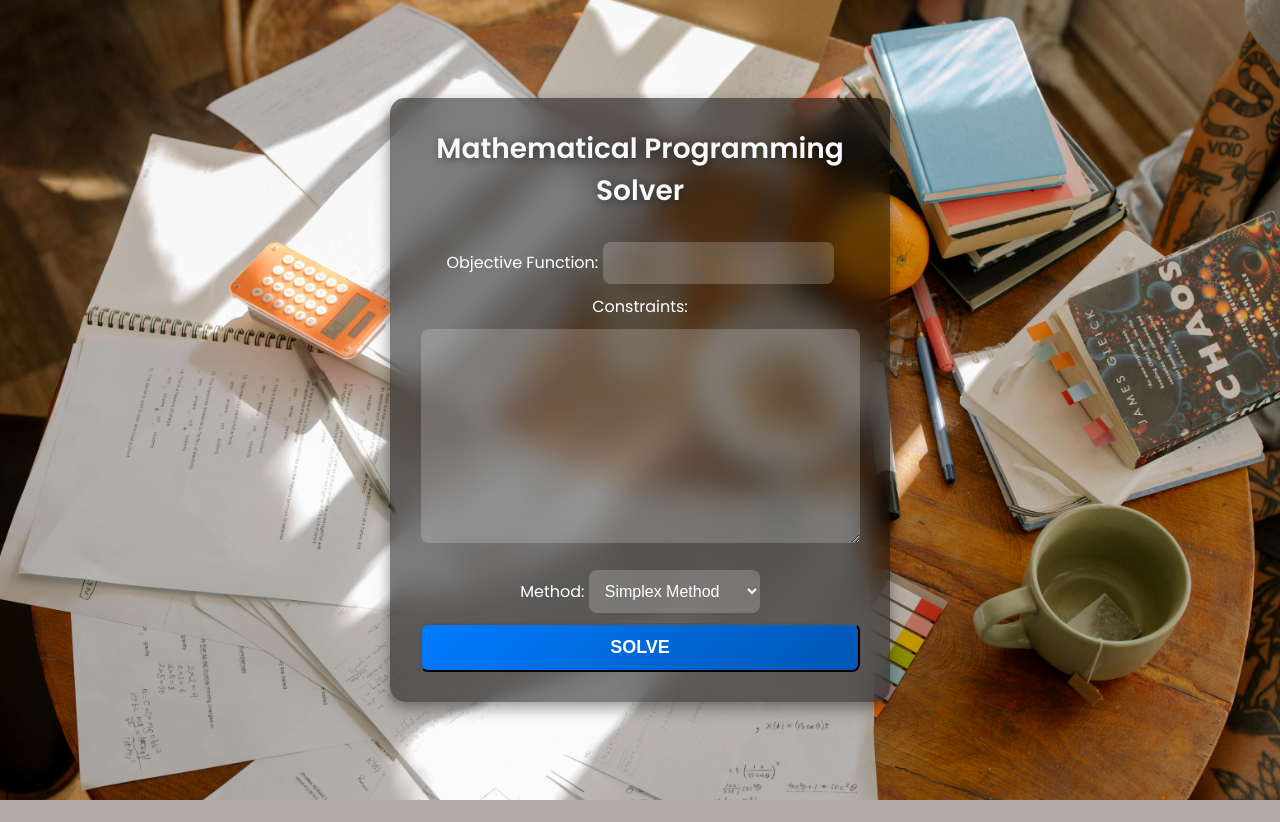
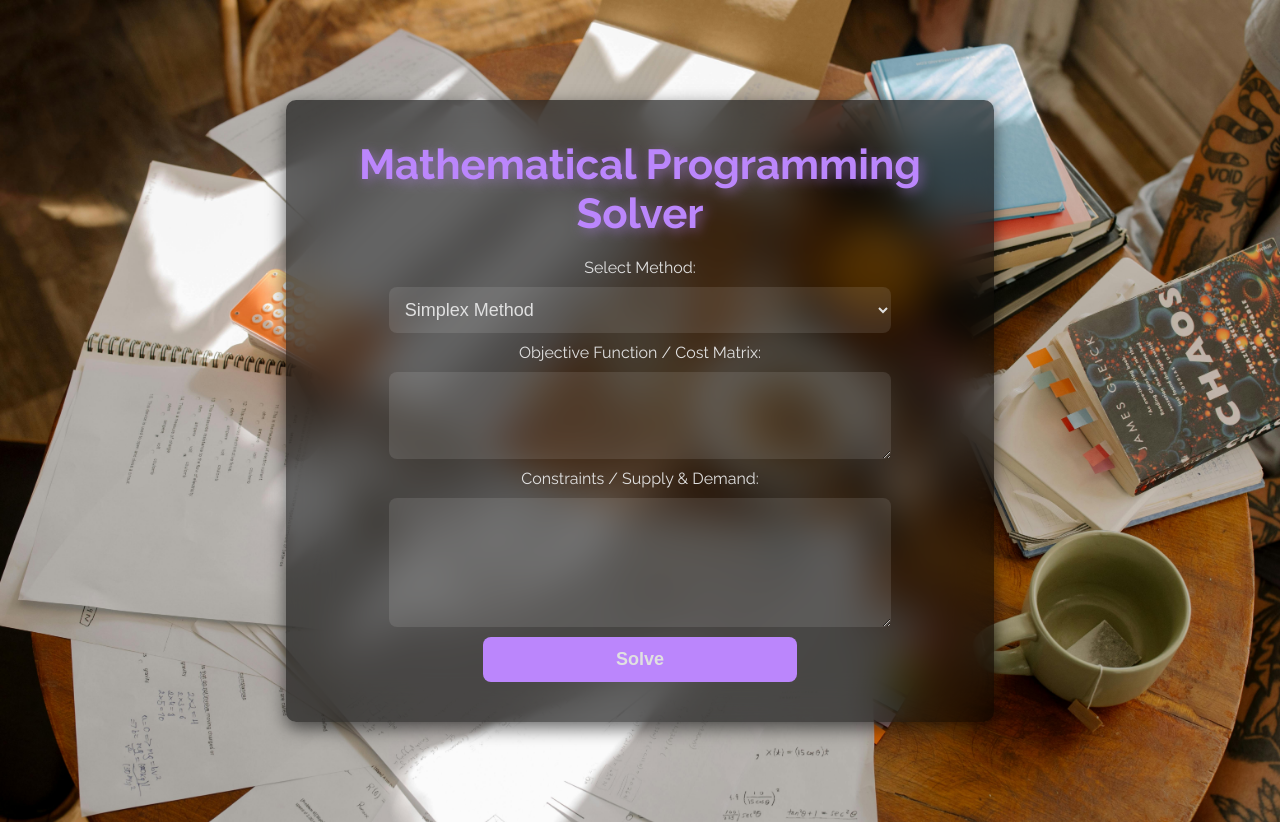
Before and after one commit to Charan545/MP_Project, a Django app: page /solve/ in a window 1280 px wide. Before the commit the page ends 800 px from the top, so only its background shows below. Run offline with Django 5.2, Linux system fonts and the light colour scheme.

Commit message:
Third Commit

```diff
--- a/mysite/optimization/templates/optimization/index.html
+++ b/mysite/optimization/templates/optimization/index.html
@@ -3,9 +3,9 @@
 <head>
     <meta charset="UTF-8">
     <meta name="viewport" content="width=device-width, initial-scale=1.0">
-    <title>Mathematical Programming</title>
+    <title>Mathematical Programming Solver</title>
     <style>
-        @import url('https://fonts.googleapis.com/css2?family=Poppins:wght@300;400;600&display=swap');
+        @import url('https://fonts.googleapis.com/css2?family=Raleway:wght@300;400;700&display=swap');
 
         * {
             margin: 0;
@@ -13,67 +13,60 @@
             box-sizing: border-box;
         }
         body {
-            font-family: 'Poppins', sans-serif;
+            font-family: 'Raleway', sans-serif;
             background: url('/static/background1.jpg') no-repeat center center fixed;
             background-size: cover;
-            background-color: rgba(0, 0, 0, 0.6); /* Darkened background */
-            display: flex;
-            justify-content: center;
-            align-items: center;
-            height: 100vh;
-            color: white;
+            background-color: #0D0D0D;
+            color: #E0E0E0;
+            text-align: center;
+            padding: 50px;
         }
         .container {
-            background: rgba(0, 0, 0, 0.5); /* Darkened transparent box */
-            padding: 30px;
-            border-radius: 15px;
-            backdrop-filter: blur(15px);
+            width: 60%;
+            margin: 50px auto;
+            background: rgba(0, 0, 0, 0.6);
+            backdrop-filter: blur(20px);
+            padding: 40px;
+            border-radius: 10px;
             text-align: center;
-            box-shadow: 0 6px 15px rgba(0, 0, 0, 0.4);
-            max-width: 500px;
-            width: 90%;
-            position: absolute;
-            top: 50%;
-            left: 50%;
-            transform: translate(-50%, -50%);
+            box-shadow: 0 6px 18px rgba(0, 0, 0, 0.6);
         }
         h1 {
-            font-size: 28px;
-            font-weight: 600;
-            margin-bottom: 20px;
-            color: #f8f9fa;
-            text-shadow: 2px 2px 10px rgba(0, 0, 0, 0.5);
+            font-size: 42px;
+            font-weight: 700;
+            color: #BB86FC;
+            text-shadow: 3px 3px 12px rgba(187, 134, 252, 0.5);
         }
         form {
             display: flex;
             flex-direction: column;
+            align-items: center;
+            margin-top: 20px;
         }
-        input, textarea, select {
+        select, input, textarea {
+            width: 80%;
+            padding: 12px;
             margin: 10px 0;
+            font-size: 18px;
+            border-radius: 8px;
+            border: none;
+            background: rgba(255, 255, 255, 0.1);
+            color: #E0E0E0;
+        }
+        button {
+            width: 50%;
             padding: 12px;
+            font-size: 18px;
+            font-weight: 600;
+            background: #BB86FC;
             border: none;
             border-radius: 8px;
-            font-size: 16px;
-            background: rgba(255, 255, 255, 0.2);
-            color: white;
-            outline: none;
-        }
-        input::placeholder, textarea::placeholder {
-            color: rgba(255, 255, 255, 0.7);
-        }
-        button {
-            background: linear-gradient(135deg, #007BFF, #0056b3);
-            color: white;
+            color: #E0E0E0;
             cursor: pointer;
-            transition: all 0.3s ease;
-            padding: 12px;
-            border-radius: 8px;
-            font-size: 18px;
-            font-weight: 600;
-            text-transform: uppercase;
+            transition: 0.3s;
         }
         button:hover {
-            background: linear-gradient(135deg, #0056b3, #003f7f);
+            background: #9b67f5;
             transform: scale(1.05);
         }
     </style>
@@ -83,7 +76,16 @@
         <h1>Mathematical Programming Solver</h1>
         <form method="post" action="/solve/">
             {% csrf_token %}
-            {{ form.as_p }}
+            <label for="method">Select Method:</label>
+            <select name="method" id="method">
+                <option value="simplex">Simplex Method</option>
+                <option value="graphical">Graphical Method</option>
+                <option value="modi">MODI Method</option>
+            </select>
+            <label for="objective_function">Objective Function / Cost Matrix:</label>
+            <textarea name="objective_function" id="objective_function" rows="3"></textarea>
+            <label for="constraints">Constraints / Supply & Demand:</label>
+            <textarea name="constraints" id="constraints" rows="5"></textarea>
             <button type="submit">Solve</button>
         </form>
     </div>
--- a/mysite/optimization/views.py
+++ b/mysite/optimization/views.py
@@ -5,11 +5,9 @@ import numpy as np
 import matplotlib.pyplot as plt
 import os
 from scipy.optimize import linprog
-from django.shortcuts import render
 
 def home(request):
     return render(request, 'optimization/home.html')
-
 
 def index(request):
     form = OptimizationForm()
@@ -86,6 +84,62 @@ def solve_graphical(obj_func, constraints):
 
 def solve_modi(obj_func, constraints):
     try:
-        return "MODI method implementation coming soon."
+        print("MODI Method Started")  # Debugging Step 1
+
+        lines = obj_func.strip().split("\n")
+        cost_matrix = [list(map(int, line.split())) for line in lines]
+
+        supply_demand_lines = constraints.strip().split("\n")
+        supply = list(map(int, supply_demand_lines[0].split()))
+        demand = list(map(int, supply_demand_lines[1].split()))
+
+        print("Cost Matrix:", cost_matrix)  # Debugging Step 2
+        print("Supply:", supply)  # Debugging Step 3
+        print("Demand:", demand)  # Debugging Step 4
+
+        if sum(supply) != sum(demand):
+            return "Error: Supply and Demand must be equal."
+
+        result = modi_algorithm(cost_matrix, supply, demand)
+
+        print("MODI Output:", result)  # Debugging Step 5
+        return result
+
     except Exception as e:
         return f"Error: {e}"
+
+
+def modi_algorithm(cost_matrix, supply, demand):
+    num_sources = len(supply)
+    num_destinations = len(demand)
+
+    cost_matrix = np.array(cost_matrix)
+    supply = np.array(supply)
+    demand = np.array(demand)
+
+    allocation = np.zeros((num_sources, num_destinations), dtype=int)
+    remaining_supply = supply.copy()
+    remaining_demand = demand.copy()
+
+    print("Starting MODI Algorithm")  # Debugging Step 6
+
+    while np.sum(remaining_supply) > 0 and np.sum(remaining_demand) > 0:
+        min_cost = np.min(cost_matrix)
+        min_index = np.where(cost_matrix == min_cost)
+        row, col = min_index[0][0], min_index[1][0]
+
+        allocation_amount = min(remaining_supply[row], remaining_demand[col])
+        allocation[row, col] = allocation_amount
+
+        remaining_supply[row] -= allocation_amount
+        remaining_demand[col] -= allocation_amount
+
+        if remaining_supply[row] == 0:
+            cost_matrix[row, :] = np.inf
+        if remaining_demand[col] == 0:
+            cost_matrix[:, col] = np.inf
+
+    total_cost = np.sum(allocation * cost_matrix)
+
+    print("MODI Method Completed")  # Debugging Step 7
+    return f"Optimal Cost: {total_cost}, Final Allocation: {allocation.tolist()}"
```
Also changed, not shown: mysite/optimization/templates/optimization/result.html (+70 -3 lines).
